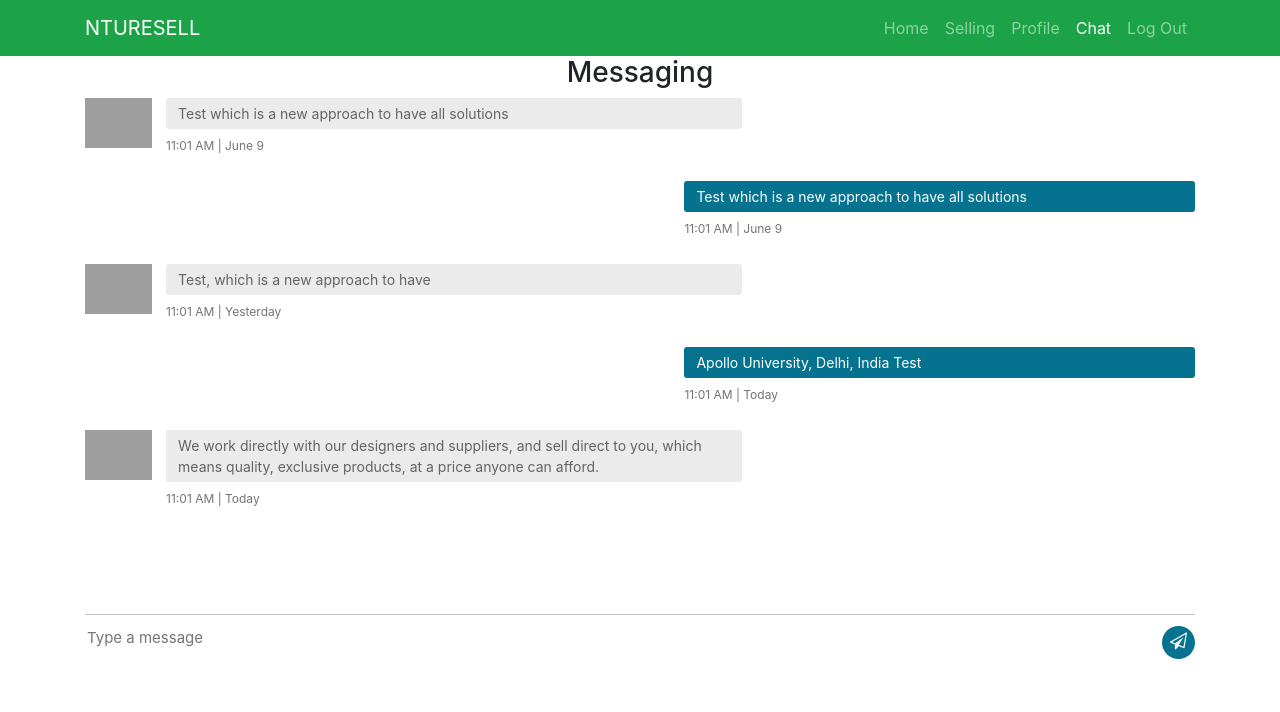
After one commit to xiaoswaii/nturesell, a Django app: template templates/chatroom.html in a window 1280 px wide. The commit adds this page. Shown: the top 712 px of the page. Run offline with Django 3.2, Linux system fonts and the light colour scheme; the template is opened without the code that fills it, so the values that code supplies are empty; some libraries are stand-ins or nearby versions; grey boxes are pictures that could not be loaded.

Commit message:
add chatroom

```diff
--- /dev/null
+++ b/static/css/chatroom.css
@@ -0,0 +1,131 @@
+.container{max-width:1170px; margin:auto;}
+img{ max-width:100%;}
+.inbox_people {
+  background: #f8f8f8 none repeat scroll 0 0;
+  float: left;
+  overflow: hidden;
+  width: 40%; border-right:1px solid #c4c4c4;
+}
+.inbox_msg {
+  border: 1px solid #c4c4c4;
+  clear: both;
+  overflow: hidden;
+}
+.top_spac{ margin: 20px 0 0;}
+
+
+.recent_heading {float: left; width:40%;}
+.srch_bar {
+  display: inline-block;
+  text-align: right;
+  width: 60%; padding:
+}
+.headind_srch{ padding:10px 29px 10px 20px; overflow:hidden; border-bottom:1px solid #c4c4c4;}
+
+.recent_heading h4 {
+  color: #05728f;
+  font-size: 21px;
+  margin: auto;
+}
+.srch_bar input{ border:1px solid #cdcdcd; border-width:0 0 1px 0; width:80%; padding:2px 0 4px 6px; background:none;}
+.srch_bar .input-group-addon button {
+  background: rgba(0, 0, 0, 0) none repeat scroll 0 0;
+  border: medium none;
+  padding: 0;
+  color: #707070;
+  font-size: 18px;
+}
+.srch_bar .input-group-addon { margin: 0 0 0 -27px;}
+
+.chat_ib h5{ font-size:15px; color:#464646; margin:0 0 8px 0;}
+.chat_ib h5 span{ font-size:13px; float:right;}
+.chat_ib p{ font-size:14px; color:#989898; margin:auto}
+.chat_img {
+  float: left;
+  width: 11%;
+}
+.chat_ib {
+  float: left;
+  padding: 0 0 0 15px;
+  width: 88%;
+}
+
+.chat_people{ overflow:hidden; clear:both;}
+.chat_list {
+  border-bottom: 1px solid #c4c4c4;
+  margin: 0;
+  padding: 18px 16px 10px;
+}
+.inbox_chat { height: 550px; overflow-y: scroll;}
+
+.active_chat{ background:#ebebeb;}
+
+.incoming_msg_img {
+  display: inline-block;
+  width: 6%;
+}
+.received_msg {
+  display: inline-block;
+  padding: 0 0 0 10px;
+  vertical-align: top;
+  width: 92%;
+ }
+ .received_withd_msg p {
+  background: #ebebeb none repeat scroll 0 0;
+  border-radius: 3px;
+  color: #646464;
+  font-size: 14px;
+  margin: 0;
+  padding: 5px 10px 5px 12px;
+  width: 100%;
+}
+.time_date {
+  color: #747474;
+  display: block;
+  font-size: 12px;
+  margin: 8px 0 0;
+}
+.received_withd_msg { width: 57%;}
+
+
+ .sent_msg p {
+  background: #05728f none repeat scroll 0 0;
+  border-radius: 3px;
+  font-size: 14px;
+  margin: 0; color:#fff;
+  padding: 5px 10px 5px 12px;
+  width:100%;
+}
+.outgoing_msg{ overflow:hidden; margin:26px 0 26px;}
+.sent_msg {
+  float: right;
+  width: 46%;
+}
+.input_msg_write input {
+  background: rgba(0, 0, 0, 0) none repeat scroll 0 0;
+  border: medium none;
+  color: #4c4c4c;
+  font-size: 15px;
+  min-height: 48px;
+  width: 100%;
+}
+
+.type_msg {border-top: 1px solid #c4c4c4;position: relative;}
+.msg_send_btn {
+  background: #05728f none repeat scroll 0 0;
+  border: medium none;
+  border-radius: 50%;
+  color: #fff;
+  cursor: pointer;
+  font-size: 17px;
+  height: 33px;
+  position: absolute;
+  right: 0;
+  top: 11px;
+  width: 33px;
+}
+.messaging { padding: 0 0 50px 0;}
+.msg_history {
+  height: 516px;
+  overflow-y: auto;
+}
--- /dev/null
+++ b/templates/chatroom.html
@@ -0,0 +1,80 @@
+{% extends "base.html" %} {% load static %} {% block stylesheet %}
+<link href="{% static 'css/chatroom.css' %}" rel="stylesheet">
+<link href="https://cdnjs.cloudflare.com/ajax/libs/font-awesome/4.7.0/css/font-awesome.css" type="text/css" rel="stylesheet">
+{% endblock %} {% block nevitem %}
+<li class="nav-item">
+    <a class="nav-link" href="/home">Home
+        <span class="sr-only"></span>
+    </a>
+</li>
+<li class="nav-item">
+    <a class="nav-link" href="/sell">Selling</a>
+</li>
+<li class="nav-item">
+    <a class="nav-link" href="/profile">Profile</a>
+</li>
+<li class="nav-item  active">
+    <a class="nav-link" href="/chat">Chat</a>
+</li>
+<li class="nav-item">
+    <a class="nav-link" href="/logout">Log Out</a>
+</li>
+{% endblock %}
+{% block mainbody %}
+ <div class="container">
+<h3 class=" text-center">Messaging</h3>
+<div class="messaging">
+        <div class="mesgs">
+          <div class="msg_history">
+            <div class="incoming_msg">
+              <div class="incoming_msg_img"> <img src="https://ptetutorials.com/images/user-profile.png" alt="sunil"> </div>
+              <div class="received_msg">
+                <div class="received_withd_msg">
+                  <p>Test which is a new approach to have all
+                    solutions</p>
+                  <span class="time_date"> 11:01 AM    |    June 9</span></div>
+              </div>
+            </div>
+            <div class="outgoing_msg">
+              <div class="sent_msg">
+                <p>Test which is a new approach to have all
+                  solutions</p>
+                <span class="time_date"> 11:01 AM    |    June 9</span> </div>
+            </div>
+            <div class="incoming_msg">
+              <div class="incoming_msg_img"> <img src="https://ptetutorials.com/images/user-profile.png" alt="sunil"> </div>
+              <div class="received_msg">
+                <div class="received_withd_msg">
+                  <p>Test, which is a new approach to have</p>
+                  <span class="time_date"> 11:01 AM    |    Yesterday</span></div>
+              </div>
+            </div>
+            <div class="outgoing_msg">
+              <div class="sent_msg">
+                <p>Apollo University, Delhi, India Test</p>
+                <span class="time_date"> 11:01 AM    |    Today</span> </div>
+            </div>
+            <div class="incoming_msg">
+              <div class="incoming_msg_img"> <img src="https://ptetutorials.com/images/user-profile.png" alt="sunil"> </div>
+              <div class="received_msg">
+                <div class="received_withd_msg">
+                  <p>We work directly with our designers and suppliers,
+                    and sell direct to you, which means quality, exclusive
+                    products, at a price anyone can afford.</p>
+                  <span class="time_date"> 11:01 AM    |    Today</span></div>
+              </div>
+            </div>
+          </div>
+          <div class="type_msg">
+            <div class="input_msg_write">
+              <input type="text" class="write_msg" placeholder="Type a message" />
+              <button class="msg_send_btn" type="button"><i class="fa fa-paper-plane-o" aria-hidden="true"></i></button>
+            </div>
+          </div>
+        </div>
+      </div>
+
+
+    </div></div>
+
+{% endblock %}
```
Also changed, not shown: nturesell/views.py (+11 -1 lines), templates/chat.html (+14 -1 lines), db.sqlite3.
